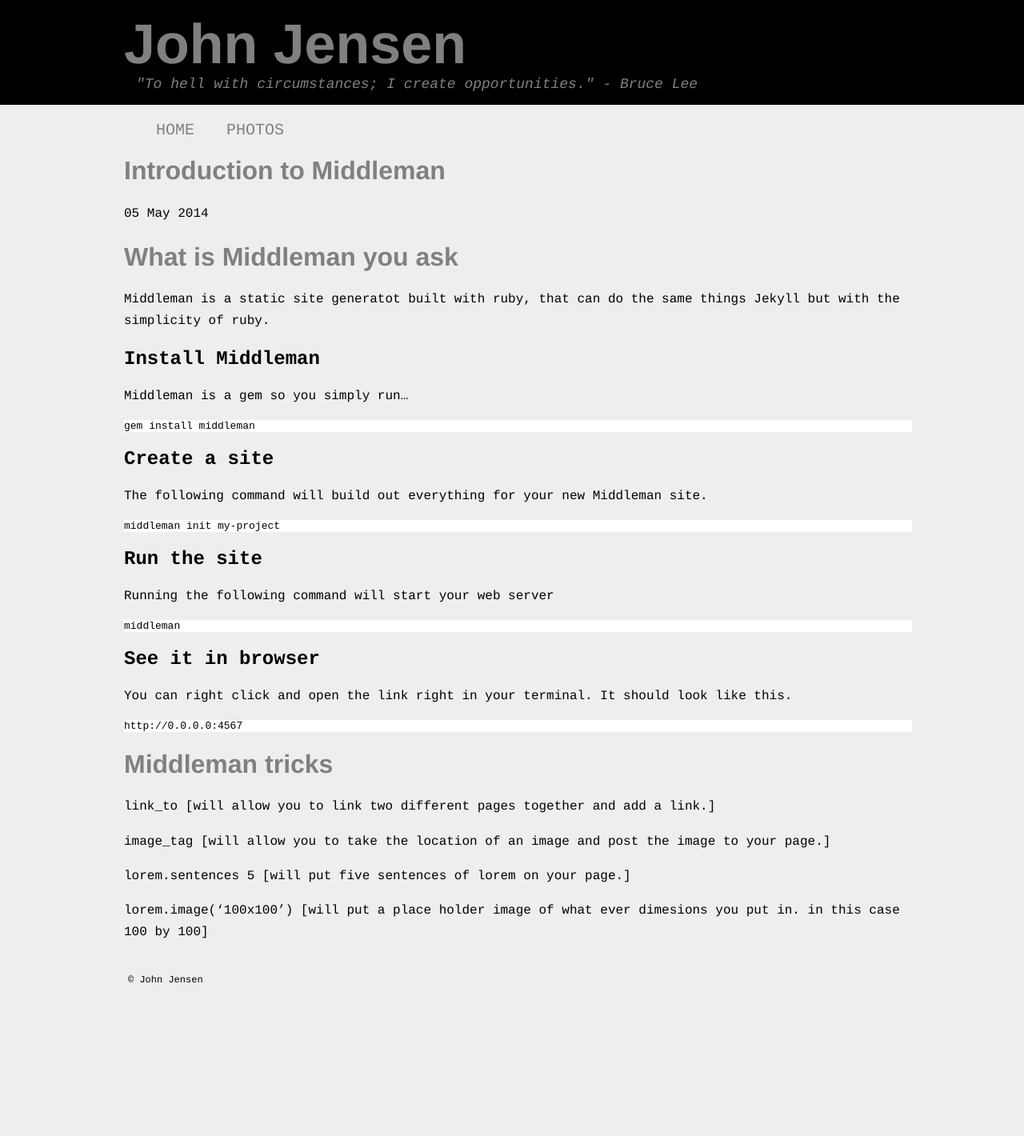
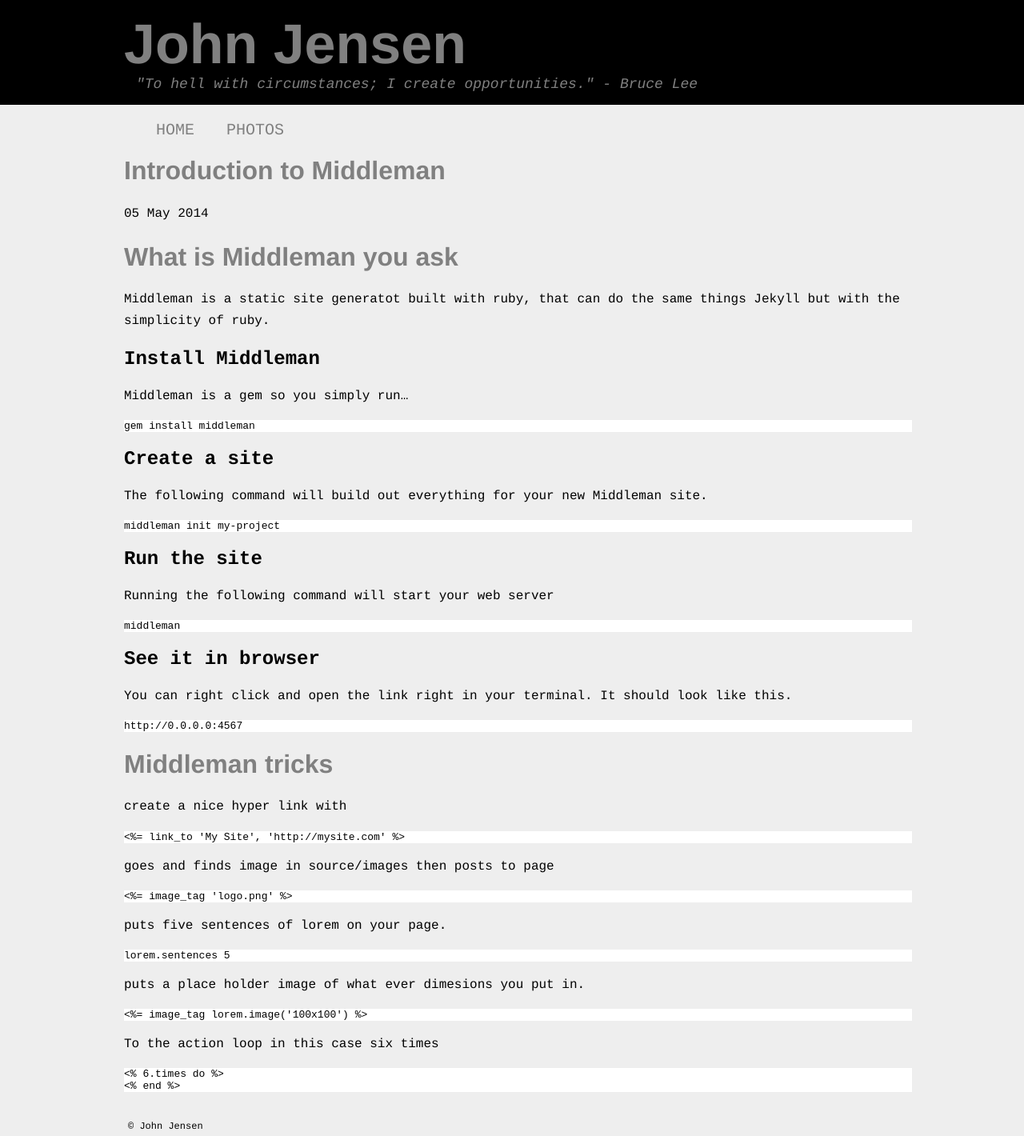
Before and after one commit to upperlakespawn/upperlakespawn.github.io, a Jekyll site: the page built from _posts/2014-05-05-middleman.markdown, in a window 1280 px wide. Shown: the whole page at 80% size. Built offline with Jekyll 4.4.1, drawn with Linux system fonts in a browser that asks for light colours; Markdown is read by kramdown in place of the engine named in the settings; before the commit the page ends 1237 px from its top, so only the background shows below that.

Commit message:
added more tricks

```diff
--- a/_posts/2014-05-05-middleman.markdown
+++ b/_posts/2014-05-05-middleman.markdown
@@ -30,10 +30,29 @@ You can right click and open the link right in your terminal. It should look lik
 
 # Middleman tricks
 
-link_to [will allow you to link two different pages together and add a link.]
+create a nice hyper link with
 
-image_tag [will allow you to take the location of an image and post the image to your page.]
+    <%= link_to 'My Site', 'http://mysite.com' %>
 
-lorem.sentences 5 [will put five sentences of lorem on your page.]
 
-lorem.image('100x100') [will put a place holder image of what ever dimesions you put in. in this case 100 by 100]
+
+goes and finds image in source/images then posts to page
+
+    <%= image_tag 'logo.png' %>
+
+
+
+puts five sentences of lorem on your page.
+
+    lorem.sentences 5
+
+
+
+puts a place holder image of what ever dimesions you put in.
+
+    <%= image_tag lorem.image('100x100') %>
+
+To the action loop in this case six times
+
+    <% 6.times do %>
+    <% end %>
```
Also changed, not shown: images/examp1.png (deleted).
